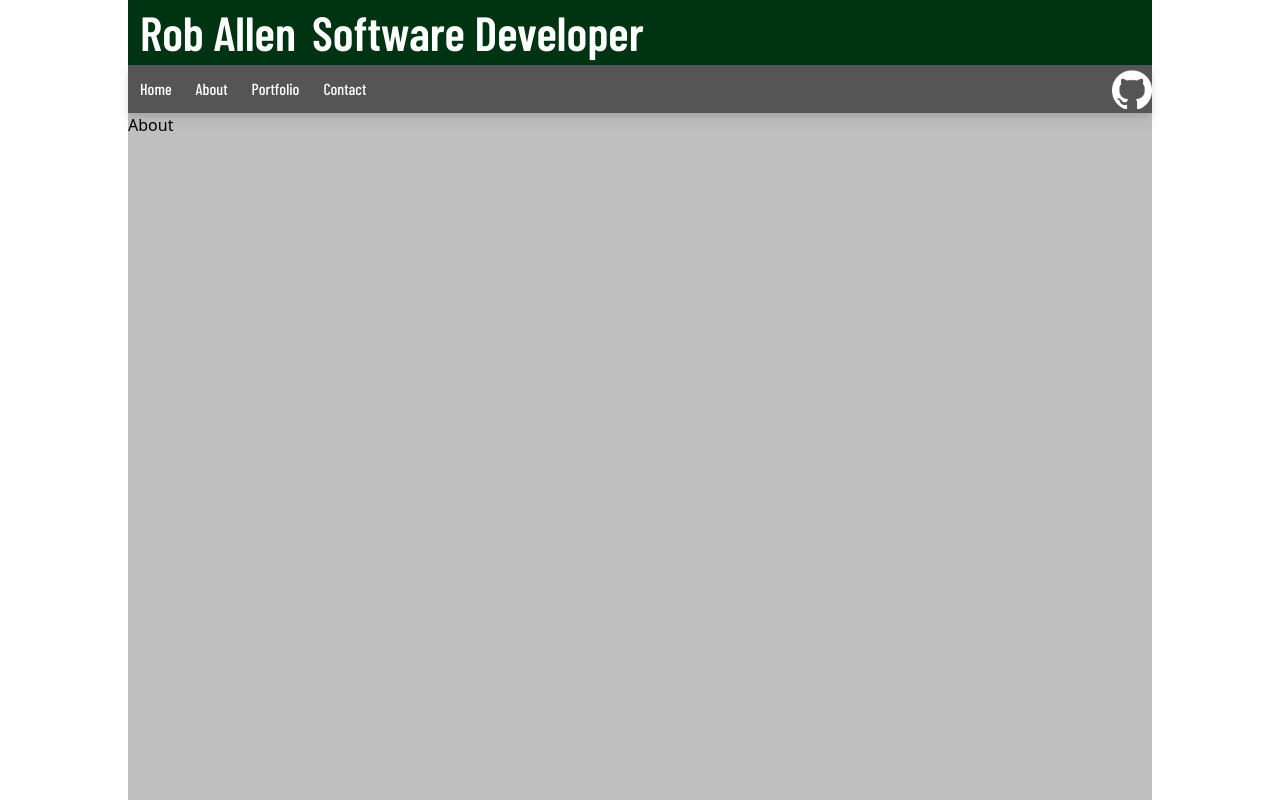
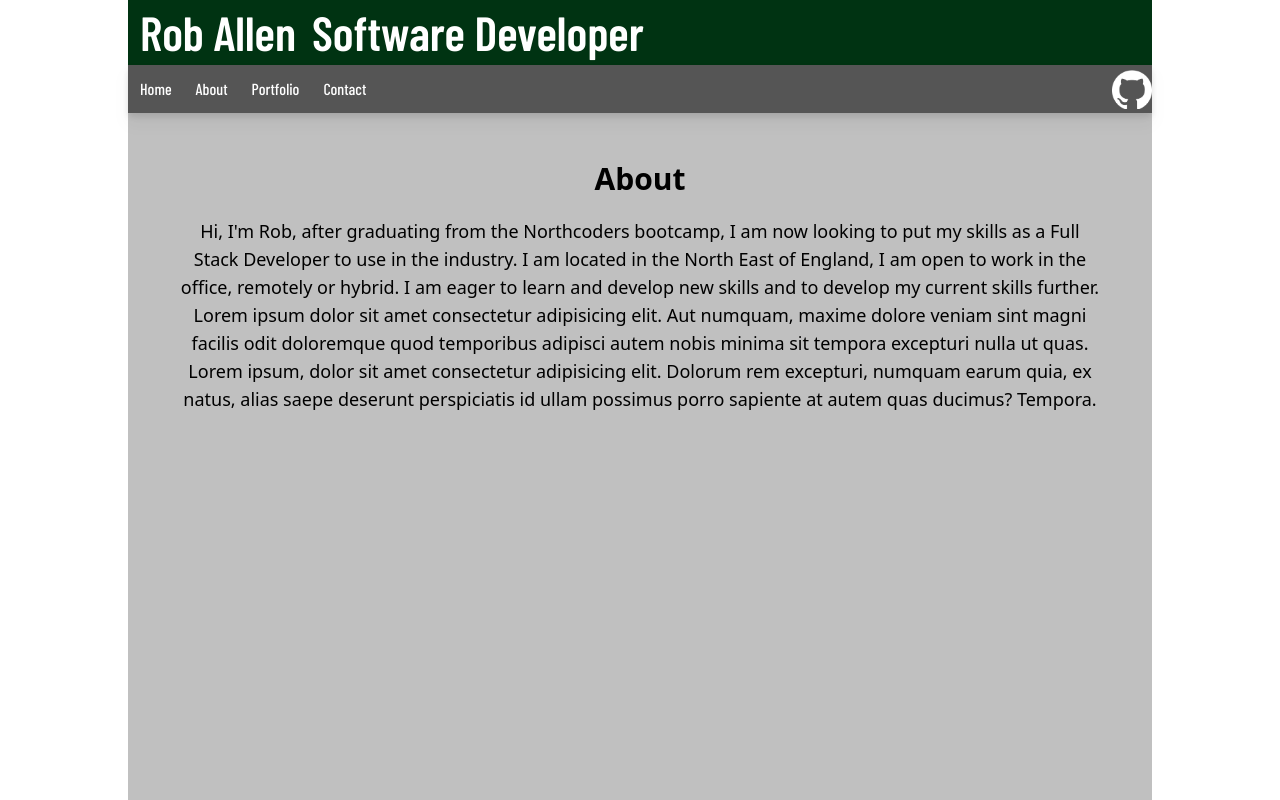
Before and after one commit to sirbacharach/portfolio-website, a React (Vite) app: page /about in a window 1280 px wide. Built offline with nearby package versions, Linux system fonts and the light colour scheme; a web font is replaced by a local one.

Commit message:
adds content to about and home pages

```diff
--- a/src/Header.jsx
+++ b/src/Header.jsx
@@ -2,7 +2,7 @@ import { Link } from "react-router-dom";
 
 function Header() {
   return (
-    <div class="bg-blue-500 font-main">
+    <div class=" bg-blue-500 font-main text-shadow:_0_1px_0_var(--tw-shadow-color)]">
       <div className="flex items-baseline bg-darkgreen flex-wrap p-2 pl-3">
         <div className="pl-0 pr-4">
           <h1 className="text-nowrap text-white text-5xl font-semibold align-end inline-block align-baseline font-heading">
@@ -18,18 +18,18 @@ function Header() {
 
       <nav className="flex justify-between drop-shadow-lg bg-navbutt">
         <ul className="flex font-medium">
-          <li className="inline-block p-3 bg-navbutt text-white hover:bg-sky-700">
-          <Link to={"/home"}> <a href="">Home</a></Link>
-          </li>
-          <li className="inline-block p-3 bg-navbutt text-white hover:bg-sky-700">
-          <Link to={"/about"}><a href="">About</a></Link>
-          </li>
-          <li className="inline-block p-3 bg-navbutt text-white hover:bg-sky-700">
-          <Link to={"/portfolio"}> <a href="">Portfolio</a></Link>
-          </li>
-          <li className="inline-block p-3 bg-navbutt text-white hover:bg-sky-700">
-          <Link to={"/contact"}> <a href="">Contact</a></Link>
-          </li>
+        <Link to={"/home"}><li className="inline-block p-3 bg-navbutt text-white hover:bg-sky-700">
+          <a href="">Home</a>
+          </li></Link>
+          <Link to={"/about"}><li className="inline-block p-3 bg-navbutt text-white hover:bg-sky-700">
+          <a href="">About</a>
+          </li></Link>
+          <Link to={"/portfolio"}><li className="inline-block p-3 bg-navbutt text-white hover:bg-sky-700">
+           <a href="">Portfolio</a>
+          </li></Link>
+          <Link to={"/contact"}> <li className="inline-block p-3 bg-navbutt text-white hover:bg-sky-700">
+          <a href="">Contact</a>
+          </li></Link>
         </ul>
         <ul className="flex">
           <li className=" bg-github-button bg-contain bg-center bg-no-repeat text-white text-opacity-0 hover:bg-sky-700">
--- a/src/components/About.jsx
+++ b/src/components/About.jsx
@@ -1,9 +1,20 @@
+function About() {
+  return (
+    <div className="p-12">
+      <h1 className="text-3xl text-center font-bold pb-5">About</h1>
+      <p className="text-lg text-center">
+        Hi, I'm Rob, after graduating from the Northcoders bootcamp, I am now
+        looking to put my skills as a Full Stack Developer to use in the
+        industry. I am located in the North East of England, I am open to work
+        in the office, remotely or hybrid. I am eager to learn and develop new
+        skills and to develop my current skills further.
 
+        Lorem ipsum dolor sit amet consectetur adipisicing elit. Aut numquam, maxime dolore veniam sint magni facilis odit doloremque quod temporibus adipisci autem nobis minima sit tempora excepturi nulla ut quas.
 
-function About () {
-    return (
-        <div><h1>About</h1></div>
-    )
+        Lorem ipsum, dolor sit amet consectetur adipisicing elit. Dolorum rem excepturi, numquam earum quia, ex natus, alias saepe deserunt perspiciatis id ullam possimus porro sapiente at autem quas ducimus? Tempora.
+      </p>
+    </div>
+  );
 }
 
-export default About
+export default About;
--- a/src/components/Contact.jsx
+++ b/src/components/Contact.jsx
@@ -1,9 +1,9 @@
-
-
-function Contact () {
-    return (
-        <div><h1>Contact</h1></div>
-    )
+function Contact() {
+  return (
+    <div className="p-12">
+      <h1 className="text-3xl text-center font-bold pb-5">Contact</h1>
+    </div>
+  );
 }
 
-export default Contact
+export default Contact;
--- a/src/components/Home.jsx
+++ b/src/components/Home.jsx
@@ -1,9 +1,16 @@
-
-
-function Home () {
-    return (
-        <><h1>Home</h1></>
-    )
+function Home() {
+  return (
+    <div className="p-12">
+      <h1 className="text-3xl text-center font-bold pb-5">Home</h1>
+      <p className="text-lg text-center">
+        Welcome to my page,
+        I am a Full Stack Software developer from the North East of England,
+        Some of the stacks I work with are: JavaScript, React & React Native, Postgresql, SQL, HTML, CSS and TailwindCSS.
+        I am constantly progressing and adding knowledge of other stacks to my list.
+        Please feel free to check out the links on the menu above to and to contact me if you are interested in my work or have anything you'd like to ask me.
+      </p>
+    </div>
+  );
 }
 
-export default Home
+export default Home;
--- a/src/components/Portfolio.jsx
+++ b/src/components/Portfolio.jsx
@@ -1,9 +1,9 @@
-
-
-function Portfolio () {
-    return (
-        <><h1>Portfolio</h1></>
-    )
+function Portfolio() {
+  return (
+    <div className="p-12">
+      <h1 className="text-3xl text-center font-bold pb-5">Portfolio</h1>
+    </div>
+  );
 }
 
-export default Portfolio
+export default Portfolio;
--- a/src/styles.css
+++ b/src/styles.css
@@ -546,6 +546,14 @@ video {
   --tw-backdrop-sepia:  ;
 }
 
+.fixed{
+  position: fixed;
+}
+
+.top-0{
+  top: 0px;
+}
+
 .mx-auto{
   margin-left: auto;
   margin-right: auto;
@@ -561,6 +569,10 @@ video {
 
 .min-h-screen{
   min-height: 100vh;
+}
+
+.w-full{
+  width: 100%;
 }
 
 .max-w-screen-lg{
@@ -607,6 +619,11 @@ video {
   background-color: rgb(85 85 85 / var(--tw-bg-opacity));
 }
 
+.bg-white{
+  --tw-bg-opacity: 1;
+  background-color: rgb(255 255 255 / var(--tw-bg-opacity));
+}
+
 .bg-github-button{
   background-image: url('/assets/img/github-mark-white.png');
 }
@@ -629,6 +646,22 @@ video {
 
 .p-3{
   padding: 0.75rem;
+}
+
+.p-10{
+  padding: 2.5rem;
+}
+
+.p-14{
+  padding: 3.5rem;
+}
+
+.p-16{
+  padding: 4rem;
+}
+
+.p-12{
+  padding: 3rem;
 }
 
 .px-0{
@@ -658,6 +691,22 @@ video {
   padding-right: 1rem;
 }
 
+.pb-10{
+  padding-bottom: 2.5rem;
+}
+
+.pb-1{
+  padding-bottom: 0.25rem;
+}
+
+.pb-5{
+  padding-bottom: 1.25rem;
+}
+
+.text-center{
+  text-align: center;
+}
+
 .align-baseline{
   vertical-align: baseline;
 }
@@ -671,12 +720,49 @@ video {
   line-height: 1;
 }
 
+.text-7xl{
+  font-size: 4.5rem;
+  line-height: 1;
+}
+
+.text-xl{
+  font-size: 1.25rem;
+  line-height: 1.75rem;
+}
+
+.text-3xl{
+  font-size: 1.875rem;
+  line-height: 2.25rem;
+}
+
+.text-lg{
+  font-size: 1.125rem;
+  line-height: 1.75rem;
+}
+
 .font-medium{
   font-weight: 500;
 }
 
 .font-semibold{
   font-weight: 600;
+}
+
+.font-bold{
+  font-weight: 700;
+}
+
+.uppercase{
+  text-transform: uppercase;
+}
+
+.tracking-wide{
+  letter-spacing: 0.025em;
+}
+
+.text-gray-800{
+  --tw-text-opacity: 1;
+  color: rgb(31 41 55 / var(--tw-text-opacity));
 }
 
 .text-white{
@@ -693,7 +779,9 @@ video {
   filter: var(--tw-blur) var(--tw-brightness) var(--tw-contrast) var(--tw-grayscale) var(--tw-hue-rotate) var(--tw-invert) var(--tw-saturate) var(--tw-sepia) var(--tw-drop-shadow);
 }
 
-.hover\:bg-sky-700:hover{
-  --tw-bg-opacity: 1;
-  background-color: rgb(3 105 161 / var(--tw-bg-opacity));
+@media (hover: hover) and (pointer: fine){
+  .hover\:bg-sky-700:hover{
+    --tw-bg-opacity: 1;
+    background-color: rgb(3 105 161 / var(--tw-bg-opacity));
+  }
 }
```
Also changed, not shown: tailwind.config.js (+8 -5 lines).
